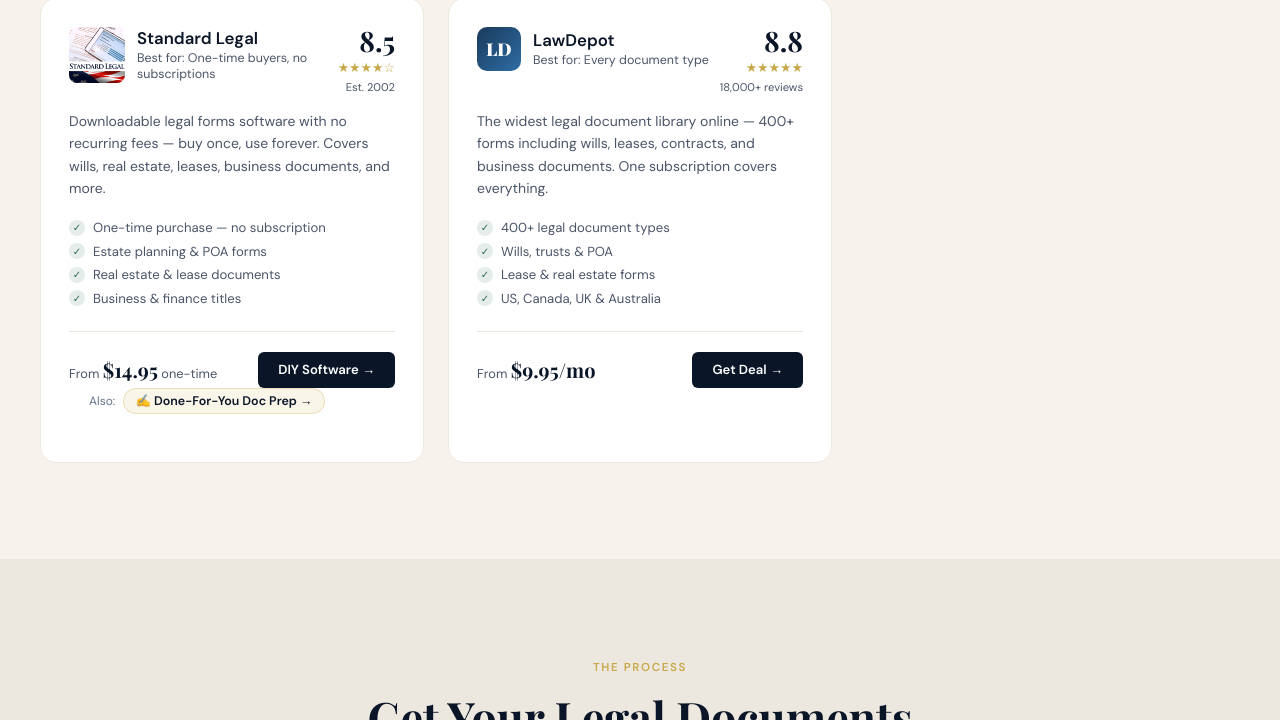
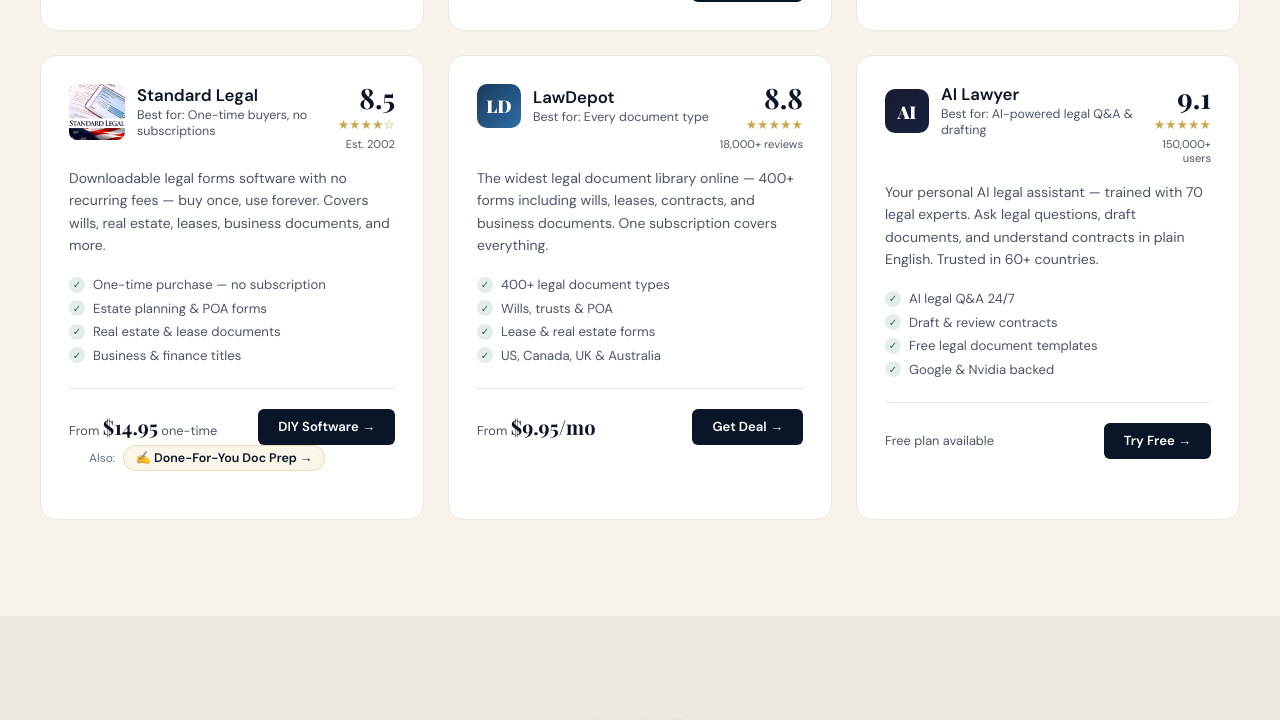
Before and after one commit to clawdbot5150-collab/Law-Trust, a plain HTML site: page index.html in a window 1280 px wide. Shown: the part 2146-2866 px from the top of the page. Drawn offline with nearby package versions, Linux system fonts and the light colour scheme; a web font is replaced by a local one.

Commit message:
feat: add AI Lawyer product card + AI Tools filter tab

```diff
--- a/index.html
+++ b/index.html
@@ -407,6 +407,7 @@
         <button class="filter-tab" onclick="filterCards('trust', this)">Trusts</button>
         <button class="filter-tab" onclick="filterCards('poa', this)">Power of Attorney</button>
         <button class="filter-tab" onclick="filterCards('business', this)">Business</button>
+        <button class="filter-tab" onclick="filterCards('ai-tools', this)">AI Tools</button>
       </div>
     </div>
 
@@ -648,6 +649,35 @@
         <div class="card-bottom">
           <div class="card-price">From <strong>$9.95/mo</strong></div>
           <a href="/go/lawdepot/homepage" class="card-btn" target="_blank" rel="nofollow sponsored">Get Deal →</a>
+        </div>
+      </div>
+
+      <!-- Card 9 - AI Lawyer -->
+      <div class="product-card" data-cats="ai-tools will trust poa business">
+        <div class="card-top">
+          <div class="card-logo-area">
+            <div class="card-logo" style="background: linear-gradient(135deg, #1a1a2e, #16213e);">AI</div>
+            <div>
+              <div class="card-name">AI Lawyer</div>
+              <div class="card-tagline">Best for: AI-powered legal Q&A & drafting</div>
+            </div>
+          </div>
+          <div class="card-score">
+            <div class="score-num">9.1</div>
+            <div class="stars">★★★★★</div>
+            <div class="score-label">150,000+ users</div>
+          </div>
+        </div>
+        <p class="card-desc">Your personal AI legal assistant — trained with 70 legal experts. Ask legal questions, draft documents, and understand contracts in plain English. Trusted in 60+ countries.</p>
+        <ul class="card-features">
+          <li><span class="check-icon">✓</span> AI legal Q&A 24/7</li>
+          <li><span class="check-icon">✓</span> Draft & review contracts</li>
+          <li><span class="check-icon">✓</span> Free legal document templates</li>
+          <li><span class="check-icon">✓</span> Google & Nvidia backed</li>
+        </ul>
+        <div class="card-bottom">
+          <div class="card-price">Free plan available</div>
+          <a href="https://ailawyer.pro/?ref=matthewe7" class="card-btn" target="_blank" rel="nofollow sponsored">Try Free →</a>
         </div>
       </div>
 
```
